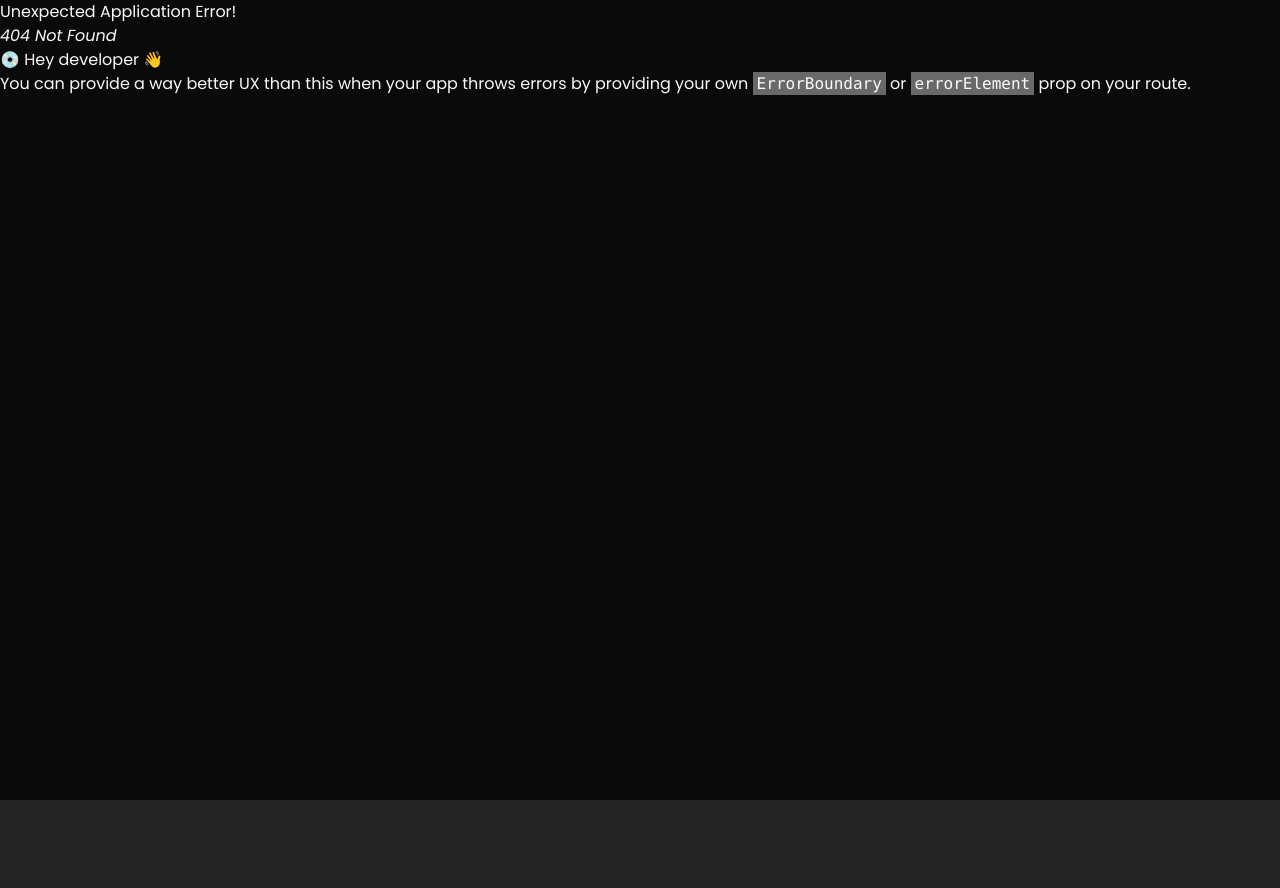
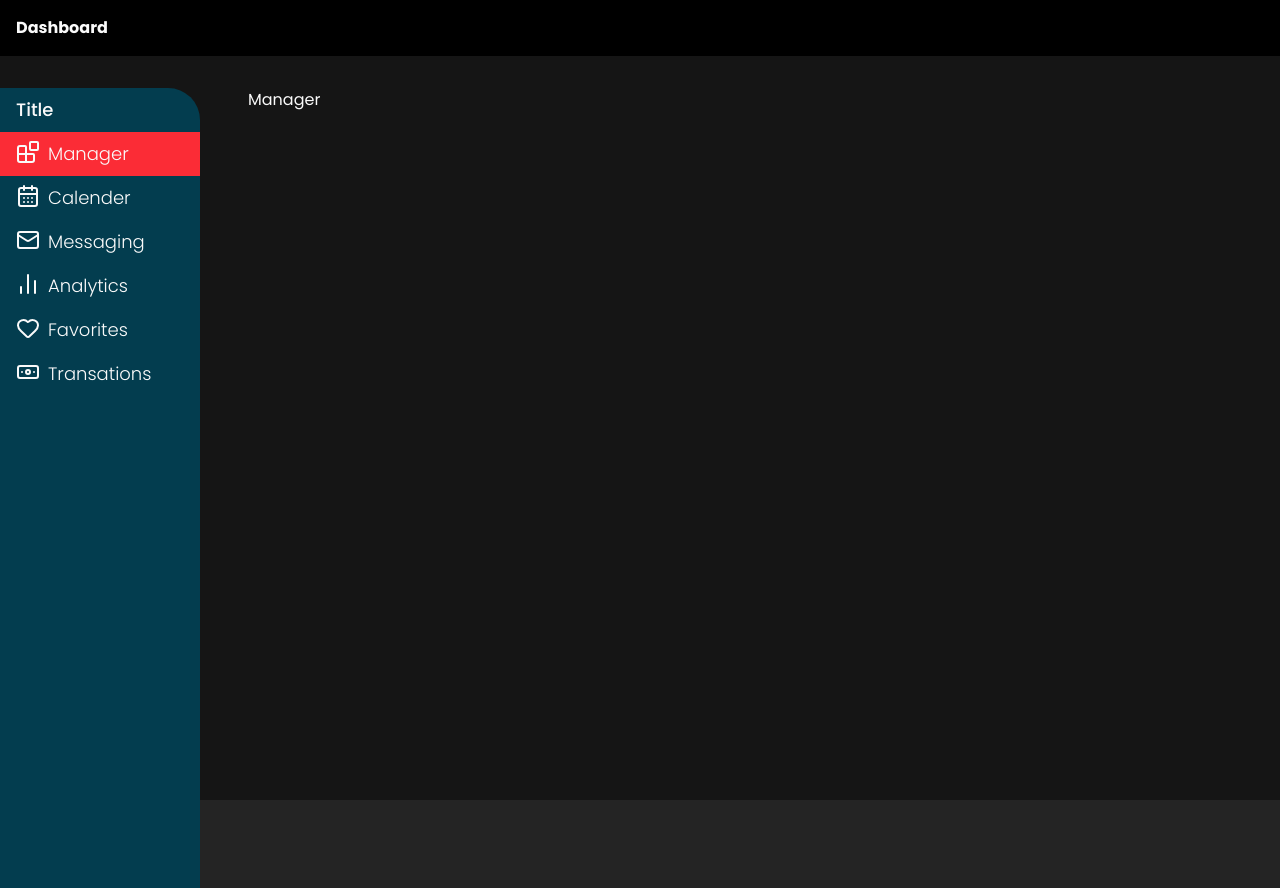
Before and after one commit to bytebytrevor/allocatrui, a React (Vite) app: page /dashboard in a window 1280 px wide. Before the commit this address had no page. Before the commit the page ends 800 px from the top, so only its background shows below. Built offline with nearby package versions, Linux system fonts and the light colour scheme.

Commit message:
Add dashboard

```diff
--- a/src/App.tsx
+++ b/src/App.tsx
@@ -2,6 +2,9 @@ import { createBrowserRouter, RouterProvider } from "react-router-dom";
 import HomePage from "./pages/HomePage";
 import AllocatsSearch from "./pages/AllocatsSearch";
 import AllocatProfile from "./pages/AllocatProfile";
+import Dashboard from "./pages/Dashboard";
+import DashboardCalender from "./components/DashboardCalender";
+import ProjectManager from "./components/ProjectManager";
 
 function App() {
 
@@ -17,6 +20,14 @@ function App() {
     {
       path: "/allocats",
       element: <AllocatsSearch />
+    },
+    {
+      path: "/dashboard",
+      element: <Dashboard />,
+      children: [
+        { index: true, Component: ProjectManager },
+        { path: "/dashboard/calender", Component: DashboardCalender }
+      ]
     }
   ])
 
--- /dev/null
+++ b/src/components/DashboardCalender.tsx
@@ -0,0 +1,6 @@
+function DashboardCalender() {
+    return (
+        <h1>Calender</h1>
+    );
+}
+export default DashboardCalender;
--- /dev/null
+++ b/src/components/ProjectManager.tsx
@@ -0,0 +1,7 @@
+function ProjectManager() {
+    return (
+        <h1>Manager</h1>
+    )
+}
+
+export default ProjectManager;
--- a/src/pages/AllocatProfile.tsx
+++ b/src/pages/AllocatProfile.tsx
@@ -1,3 +1,4 @@
+import { UserCircle } from "lucide-react";
 import { useParams } from "react-router-dom";
 
 function AllocatProfile() {
@@ -6,7 +7,20 @@ function AllocatProfile() {
     console.log(params);
 
     return (
-        <h1>Profile {params.profileId}</h1>
+
+        <main>
+            <section className="container mx-auto flex items-center justify-items-center gap-4 bg-[#033D4F] p-4 rounded-2xl">
+                <div>
+                    <UserCircle size={164} strokeWidth={1}/>
+                </div>
+                <div>
+                    <h1 className="text-4xl font-bold">Profile {params.profileId}</h1>
+                    <p>
+                        Lorem ipsum dolor sit amet consectetur adipisicing elit. Veniam dicta
+                    </p>
+                </div>
+            </section>
+        </main>
     );
 }
 
--- a/src/pages/Dashboard.tsx
+++ b/src/pages/Dashboard.tsx
@@ -1,6 +1,26 @@
+import { Link, Outlet } from "react-router-dom";
+import { Banknote, BlocksIcon, CalendarDaysIcon, ChartNoAxesColumnIcon, HeartIcon, MailIcon } from "lucide-react";
+
 function Dashboard() {
     return (
-        <h1>Dashboard</h1>
+        <div className="h-screen bg-[#151515]">
+            <header className="mb-8 bg-black">
+                <h1 className="p-4 font-bold">Dashboard</h1>
+            </header>
+
+            <main className="size-full flex gap-12">
+                <aside className="flex flex-col bg-[#033D4F] w-[200px] text-lg font-light space- rounded-tr-4xl">
+                    <span className="py-2 pl-4 space-y-12 font-medium">Title</span>
+                    <Link className="flex gap-2 bg-red-500 py-2 pl-4" to="/dashboard"><BlocksIcon /> Manager</Link>
+                    <Link className="flex gap-2 py-2 pl-4" to="/dashboard/calender"><CalendarDaysIcon /> Calender</Link>
+                    <Link className="flex gap-2 py-2 pl-4" to="/dashboard/messaging"><MailIcon /> Messaging</Link>
+                    <Link className="flex gap-2 py-2 pl-4"to="/dashboard/analytics"><ChartNoAxesColumnIcon /> Analytics</Link>
+                    <Link className="flex gap-2 py-2 pl-4"to="/dashboard/favorites"><HeartIcon /> Favorites</Link>
+                    <Link className="flex gap-2 py-2 pl-4"to="/dashboard/transactions"><Banknote /> Transations</Link>
+                </aside>
+                <Outlet />
+            </main>
+        </div>
     )
 }
 
--- a/src/pages/HomePage.tsx
+++ b/src/pages/HomePage.tsx
@@ -181,11 +181,7 @@ function HomePage() {
                             </div>
                         </section>
                     </section>
-
-
                 </div>
-
-
             </main>
         </>
     );
```
